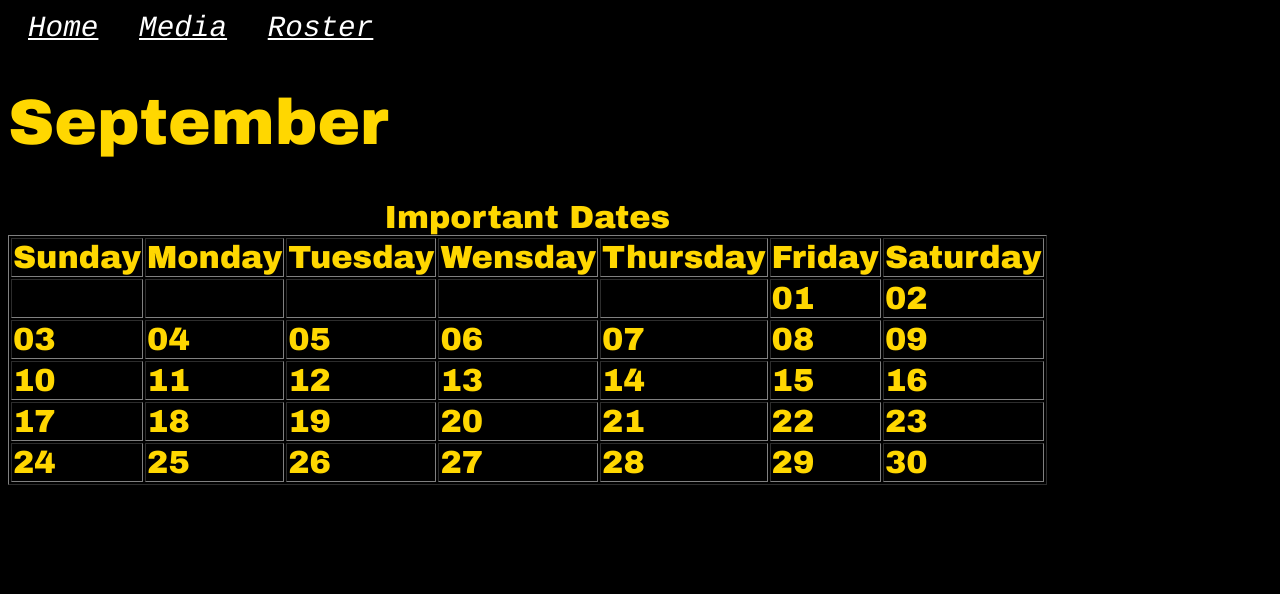
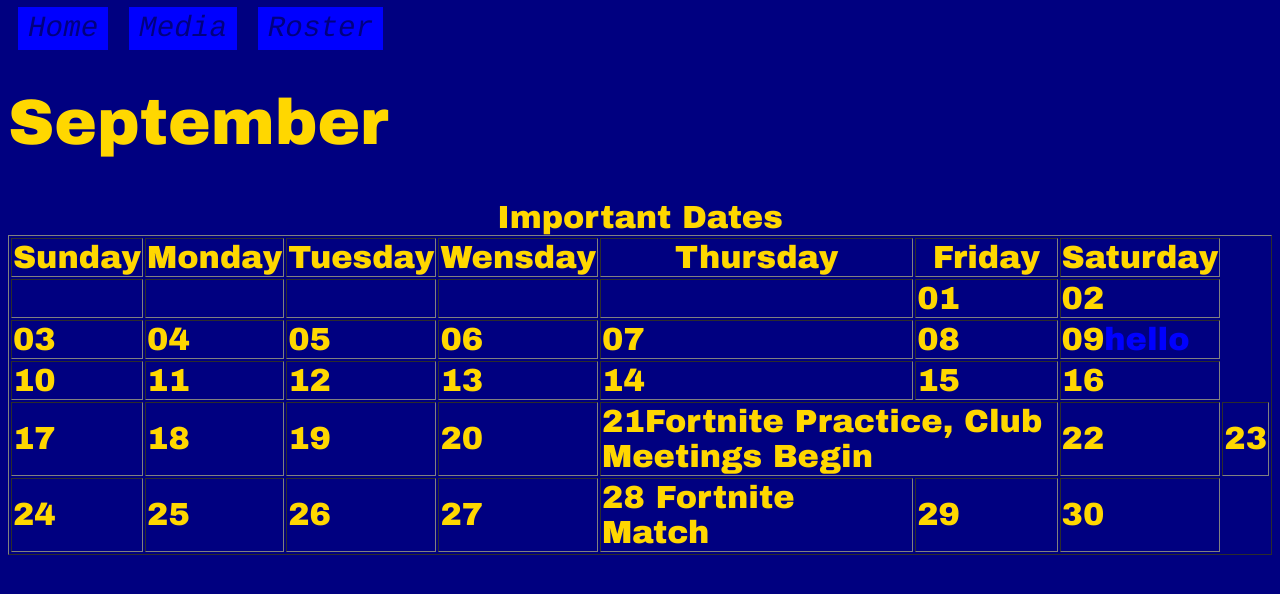
Before and after one commit to PaysonF/377_Web_App_Dev, a PHP site: page /schedule.html in a window 1280 px wide. Shown: the top 594 px of the page. Run offline with PHP 8.4, Linux system fonts and the light colour scheme.

Commit message:
2nd to last Updates

```diff
--- a/1-team-website/roster.html
+++ b/1-team-website/roster.html
@@ -10,7 +10,7 @@
         <i><a class = "button" href="schedule.html">Schedule</a></i>
 
         <h1>Esports Members</h1>
-        <table border ="1">
+        <table border ="5">
             <tr>
                 <td>Grade</td>
                 <td colspan ="6">Members</td>
--- a/1-team-website/schedule.html
+++ b/1-team-website/schedule.html
@@ -36,7 +36,7 @@
                 <td>06</td>
                 <td>07</td>
                 <td>08</td>
-                <td>09</td>
+                <td>09<span class="inside">hello</span></td>
             </tr>
             <tr>
                 <td>10</td>
@@ -52,7 +52,7 @@
                 <td>18</td>
                 <td>19</td>
                 <td>20</td>
-                <td>21</td>
+                <td colspan = "2">21Fortnite Practice, Club Meetings Begin</td>
                 <td>22</td>
                 <td>23</td>
             </tr>
@@ -61,7 +61,7 @@
                 <td>25</td>
                 <td>26</td>
                 <td>27</td>
-                <td>28</td>
+                <td>28 Fortnite Match</td>
                 <td>29</td>
                 <td>30</td>
             </tr>
--- a/1-team-website/styles.css
+++ b/1-team-website/styles.css
@@ -1,25 +1,44 @@
-body {
-    background-color: black;
+ .inside{
+   color:blue;
+   size:5px;
+ }
+
+ body {
+    background-color: navy;
     font-family: "Arial Black", Helvetica, sans-serif;
     font-size: 2em;
     color: gold;
 }
 
  .button {
-    background-color: #000000;
-    color: white;
+    background-color: blue;
+    color: navy;
     cursor: pointer;
     font-family: Courier;
     font-size: 22pt;
     margin-left: 10px;
     padding: 5px 10px 5px 10px;
     font-style:italic;
+    text-decoration:none;
  }
 
  .button:hover {
-    background-color: black;
-    color: rgb(8, 7, 3);
-    box-shadow:0 4px 8px 0 rgba(0,0,0,0.2);
-    border:lime;
-    border-Width:2px;
+    background-color: blue;
+    color: gold;
+    box-sizing:border-box;
+    box-shadow:0px 50px 50px 0px rgba(0,0,0,0.2);
+    border:gold;
+    border-style:inset;
+    border-Width:5px;
  }
+ .socialsDiv{
+   border:5px;
+   border
+   background-color:red;
+
+ }
+ iframe {
+   padding:10px 10px 10px 10px;
+   background-color: gold;
+   border:gold;
+ }
```
Also changed, not shown: 1-team-website/media.html (+16 -6 lines).
